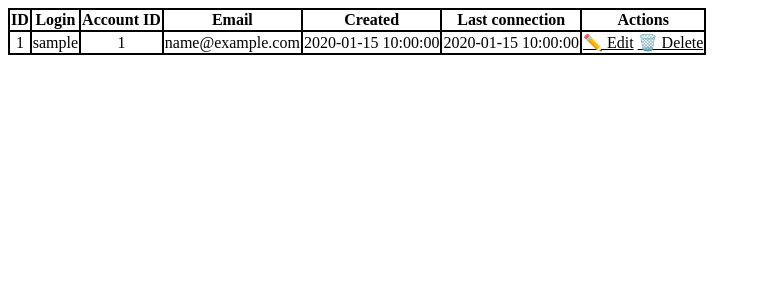
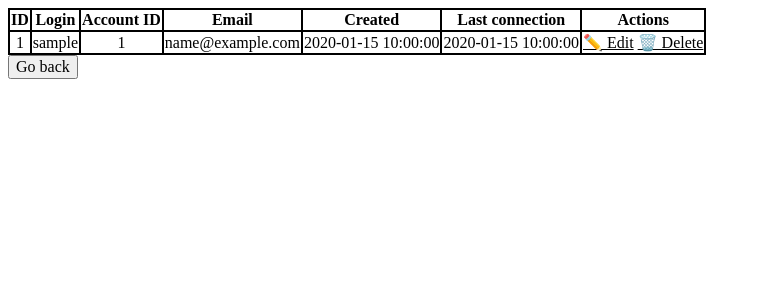
Before and after one commit to LordWe4pOns/M1_Web_classic, a PHP site: page /user_list.php in a window 1280 px wide. Shown: the top 300 px of the page, without its empty margins (0-761 px from the left). Run offline with PHP 8.4, Linux system fonts and the light colour scheme; the visitor is signed in with stand-in values (Sample User, id 1); tables that the repository leaves empty or names only in its code hold one stand-in row (values such as "Sample post").

Commit message:
feat: add button to go back to index

```diff
--- a/user_list.php
+++ b/user_list.php
@@ -52,5 +52,6 @@
                 <?php endforeach; ?>
             </tbody>
         </table>
+        <button onclick="window.location.href='index.php';" type="button">Go back</button>
     </body>
 </html>
```
